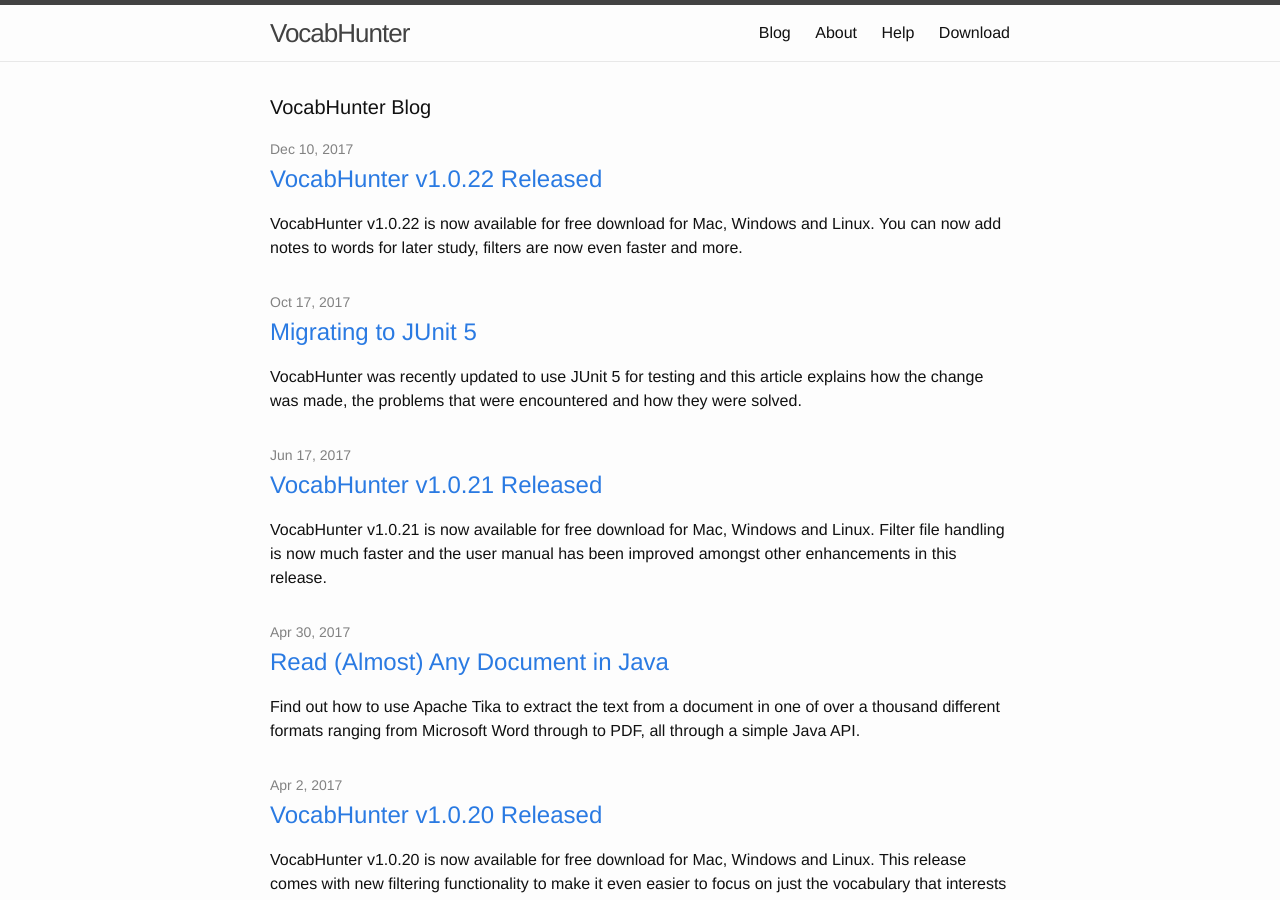
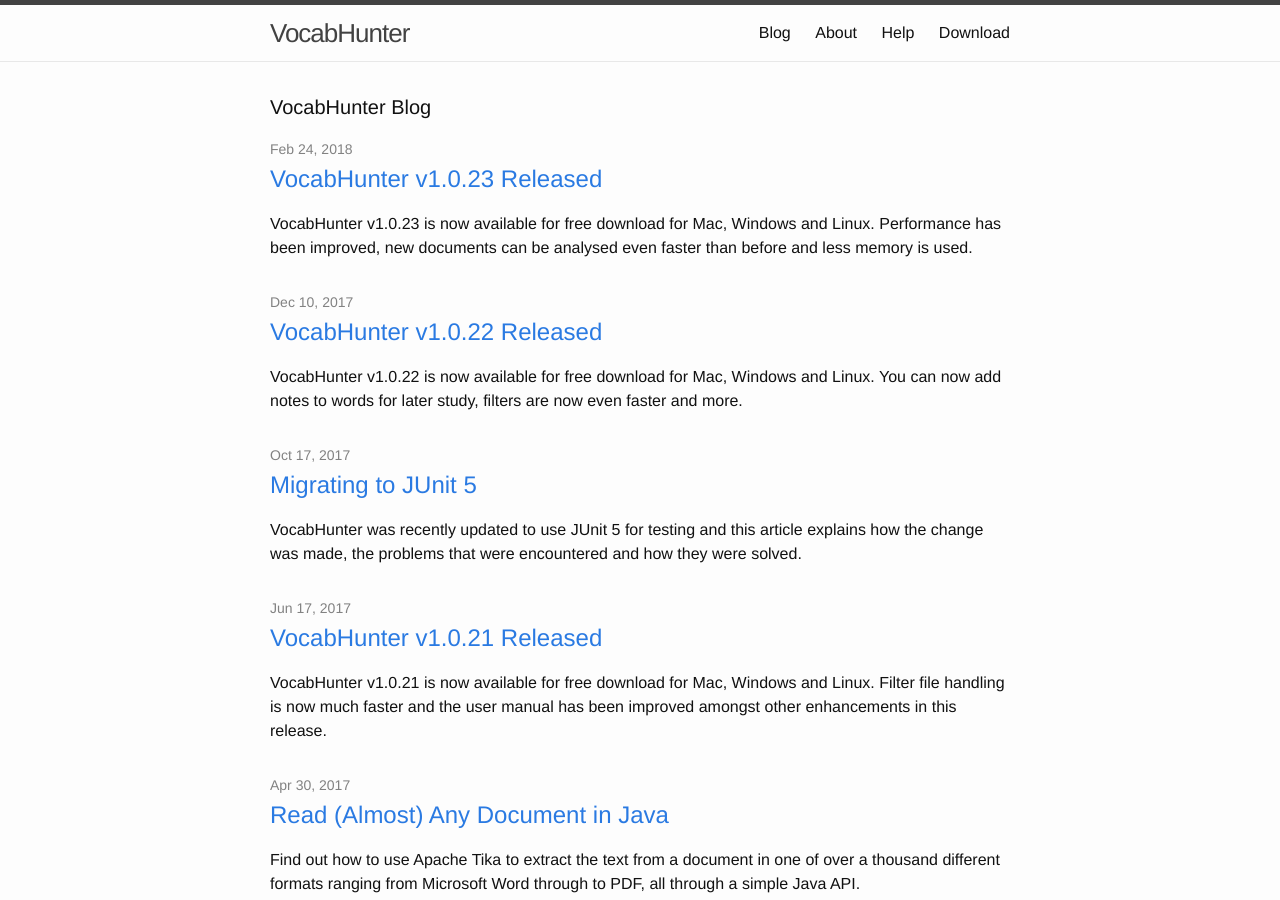
Before and after one commit to VocabHunter/vocabhunter.github.io, a Jekyll site: the page built from blog.html, in a window 1280 px wide and 900 px high. Built offline with Jekyll 4.4.1, drawn with Linux system fonts in a browser that asks for light colours; some of the changed lines change nothing that is shown.

Commit message:
Released v1.0.23 of VocabHunter

```diff
--- a/_config.yml
+++ b/_config.yml
@@ -22,4 +22,4 @@
     display_name: Adam Carroll
     web: https://github.com/AdamCarroll
 
-release_version: 1.0.22
+release_version: 1.0.23
--- /dev/null
+++ b/_posts/2018-02-24-vocabhunter-v1.0.23-released.md
@@ -0,0 +1,57 @@
+---
+layout: post
+title:  "VocabHunter v1.0.23 Released"
+date:   2018-02-24
+image: /assets/VocabHunter-Release-v1.0.23.png
+author: Adam
+description: VocabHunter v1.0.23 is now available for free download for Mac, Windows and Linux
+excerpt: VocabHunter v1.0.23 is now available for free download for Mac, Windows and Linux.  Performance has been improved, new documents can be analysed even faster than before and less memory is used.
+---
+# New Release
+![VocabHunter v1.0.23](/assets/VocabHunter-Release-v1.0.23.png){: .center-image }
+
+VocabHunter is an Open Source tool designed to help you to learn a foreign language.  v1.0.23 of VocabHunter is available now.  Get your free copy from the [download](/download) page.
+
+The main changes in this release are:
+
+* Document analysis speed has been significantly improved.  If you start a new VocabHunter session with, for example, a big novel, you should see that the book is analysed very quickly and that the system is ready for action much sooner than in previous versions.
+* As part of the increase in performance, VocabHunter now uses less memory.  This improves the overall experience for the user.
+* Thanks to a new version (v1.17) of Apache Tika, VocabHunter can now read even more document formats.  For more information about how Apache Tika is used to read document types ranging from PDF to Microsoft Word, see the article [Read (Almost) Any Document in Java].
+* As usual, a few other software libraries used internally by VocabHunter were updated.
+
+VocabHunter v1.0.23 is available now as a free [download](/download).  The software is all Open Source so if you are technically-minded please feel free to [fork the repository on GitHub][GitHub] and experiment.
+
+# Building a JavaFX Search Bar
+[![Building a JavaFX Search Bar](/assets/VocabHunter-Search-Bar-Title.png){: .center-image }][Building a JavaFX Search Bar]
+
+While working on this release I republished the article [Building a JavaFX Search Bar] on Medium.  This post describes how a search bar was created in JavaFX and how ControlsFX and FontAwesomeFX are used in this attractive and useful new user interface component.
+
+# Java 9 Support Coming Soon...
+
+VocabHunter is built to work with Java 8.  Work continues to adapt the system to Java 9.  If you're interested, take a look at the experimental [VocabHunter JDK 9 branch] and the associated [VocabHunter JDK 9 milestone].
+
+{% include share.html %}
+___
+
+# Related Articles
+* [User Interface Testing with TestFX]
+* [Migrating to JUnit 5]
+* [Read (Almost) Any Document in Java]
+* [How JavaFX was used to build a desktop application][KingTechBlog2] (King Tech Blog)
+* [Dependency Injection in JavaFX]
+* [VocabHunter – A tool for learners of foreign languages][KingTechBlog1] (King Tech Blog)
+
+[Dependency Injection in JavaFX]:/2016/11/13/JavaFX-Dependency-Injection.html
+[User Interface Testing with TestFX]:/2016/07/27/TestFX.html
+[Building a JavaFX Search Bar]:https://medium.com/@adam_carroll/building-a-javafx-search-bar-6714a27c93d7
+[Read (Almost) Any Document in Java]:/2017/04/30/Read-Any-Document-Format.html
+[How to Use VocabHunter]:/help
+[Migrating to JUnit 5]:/2017/10/17/migrating-to-junit-5.html
+
+[GitHub]:https://github.com/VocabHunter/VocabHunter
+
+[KingTechBlog1]:https://techblog.king.com/vocabhunter-a-tool-for-learners-of-foreign-languages/
+[KingTechBlog2]:https://techblog.king.com/javafx-used-build-desktop-application/
+
+[VocabHunter JDK 9 branch]:https://github.com/VocabHunter/VocabHunter/tree/jdk9
+[VocabHunter JDK 9 milestone]:https://github.com/VocabHunter/VocabHunter/milestone/1
```
Also changed, not shown: assets/VocabHunter-Release-v1.0.23.png (added).
